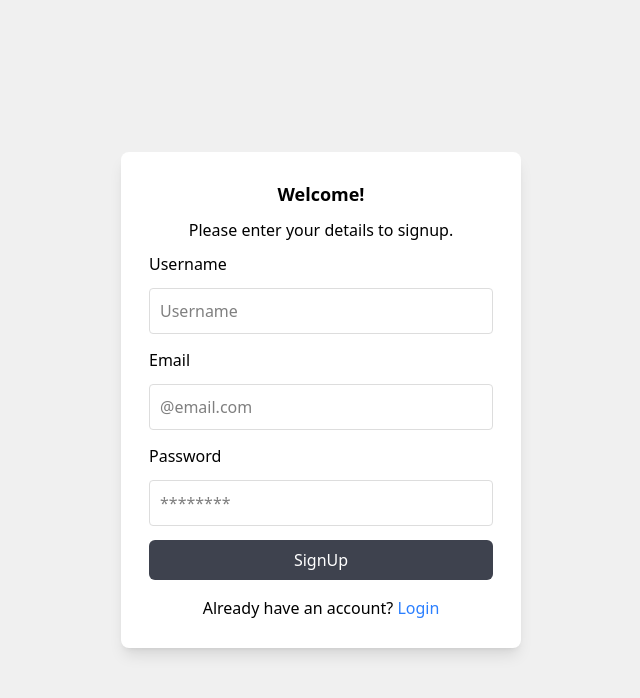
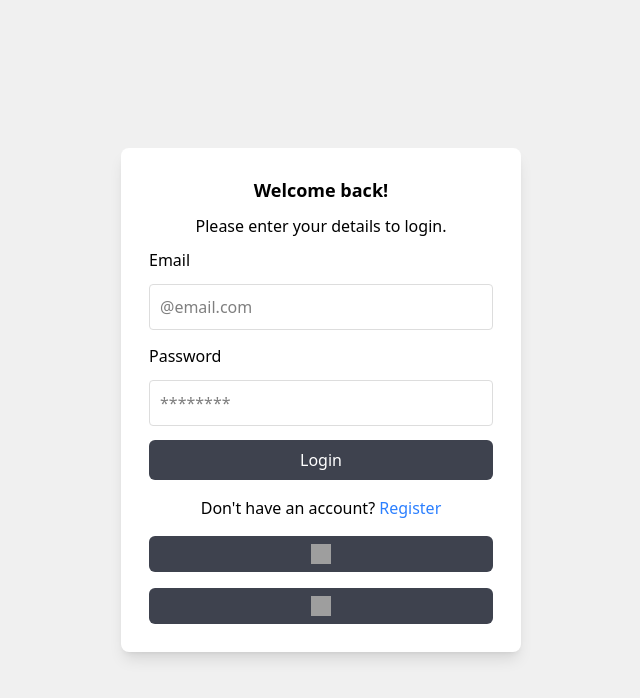
Before and after one commit to aniketmahajan04/Blogly, a React (Vite) app in the folder frontend/: page / in a window 1280 px wide. Shown: the top 698 px of the page, without its empty margins (319-959 px from the left). Built offline with nearby package versions, Linux system fonts and the light colour scheme; grey boxes are pictures that could not be loaded.

Commit message:
build login page

```diff
--- a/frontend/src/App.tsx
+++ b/frontend/src/App.tsx
@@ -2,12 +2,14 @@ import { Navbar } from "./components/Navbar";
 import { SignUp } from "./pages/Signup";
 import { GoogleIcon } from "./icons/GoogleIcon";
 import { GithubIcon } from "./icons/Github";
+import { Login } from "./pages/Login";
 
 function App() {
 
   return (
     <>
-      <SignUp />
+      {/* <SignUp /> */}
+      <Login />
     </>
   )
 }
--- a/frontend/src/components/Button.tsx
+++ b/frontend/src/components/Button.tsx
@@ -1,9 +1,11 @@
+import { ReactElement } from "react";
 
 interface ButtonProps {
-  text: string;
+  text?: string;
   onClick: () => void;
+  icon?: ReactElement;
 }
-export const Button = ({text, onClick}: ButtonProps) => {
+export const Button = ({text, onClick, icon}: ButtonProps) => {
 
   return (
     <button
@@ -15,6 +17,10 @@ export const Button = ({text, onClick}: ButtonProps) => {
                   cursor-pointer
                   rounded-md
                   text-base"
-    >{text}</button>
+    >
+      <div className="flex items-center justify-center">
+        {icon}
+      </div>
+      {text}</button>
   )
 }
--- /dev/null
+++ b/frontend/src/pages/Login.tsx
@@ -0,0 +1,50 @@
+import { Input } from "../components/Input";
+import { Button } from "../components/Button";
+import { GoogleIcon } from "../icons/GoogleIcon";
+import { GithubIcon } from "../icons/Github";
+
+export const Login = () => {
+
+  return (
+    <div className="flex justify-center items-center h-screen m-0 bg-custom-ash-300 ">
+        <div className="bg-white p-7 w-full max-w-[400px] shadow-lg rounded-lg">
+
+          <h2 className="mb-2.5 text-custom-ash-900 font-bold text-center text-lg">Welcome back!</h2>
+          <p className="mb-2.5 text-center">Please enter your details to login.</p>
+
+          <form>
+            <div className={`${divStyles}`}>
+              <label className={`${labelStyles}`}>Email</label>
+              <Input type="text" placeholder="@email.com" />
+            </div>
+            <div className={`${divStyles} `}>
+              <label className={`${labelStyles}`}>Password</label>
+              <Input type="password" placeholder="********" />
+            </div>
+            <Button text="Login"
+                onClick={() => alert("clicked")}
+            />
+          </form>
+          <div className="mt-4 text-center">
+            Don't have an account? <a href="#"
+              className="no-underline text-blue-500"
+              >Register</a>
+          </div>
+
+          <div className="mt-4">
+            <Button
+                icon={<GoogleIcon /> }
+                onClick={() => alert("Clicked")}/>
+          </div>
+          <div className="mt-4">
+            <Button
+                icon={<GithubIcon /> }
+                onClick={() => alert("Clicked")}/>
+          </div>
+        </div>
+    </div>
+  )
+}
+
+let labelStyles = "block mb-3";
+const divStyles = "mb-3.5";
```
